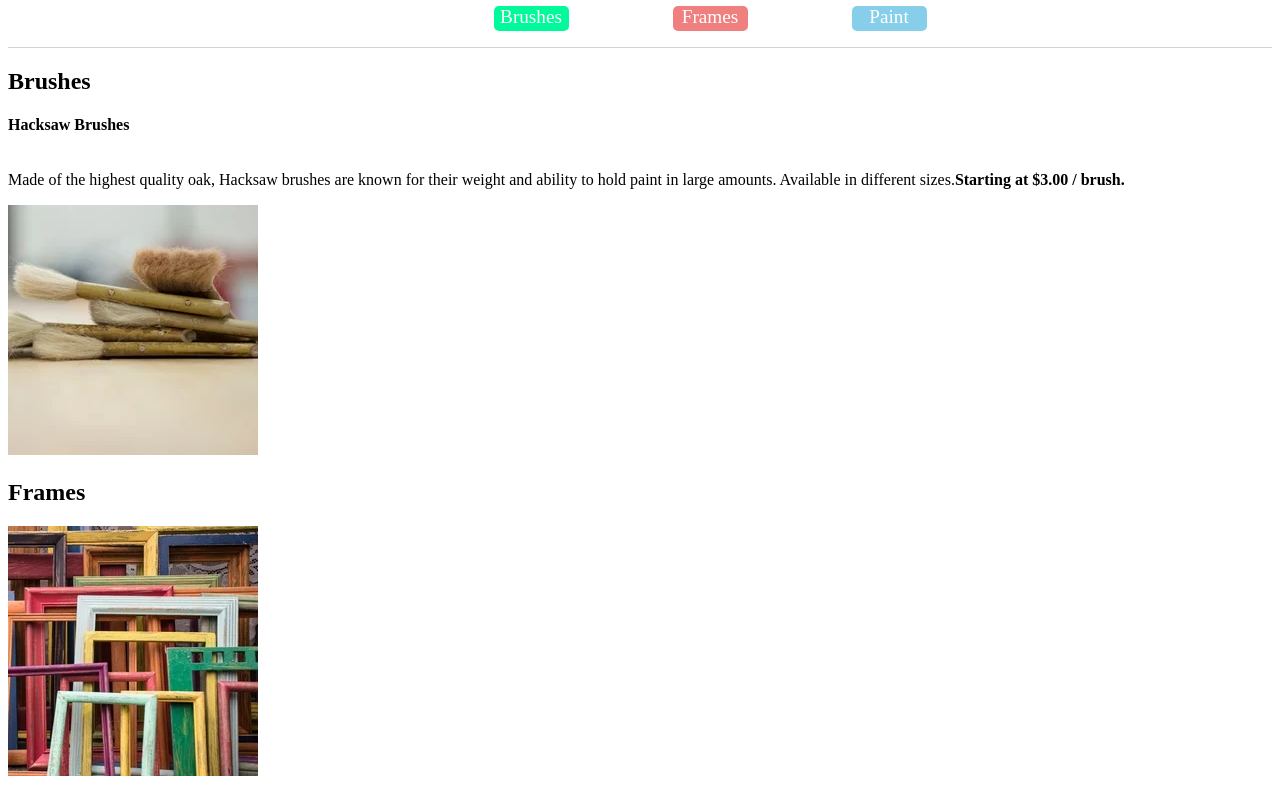
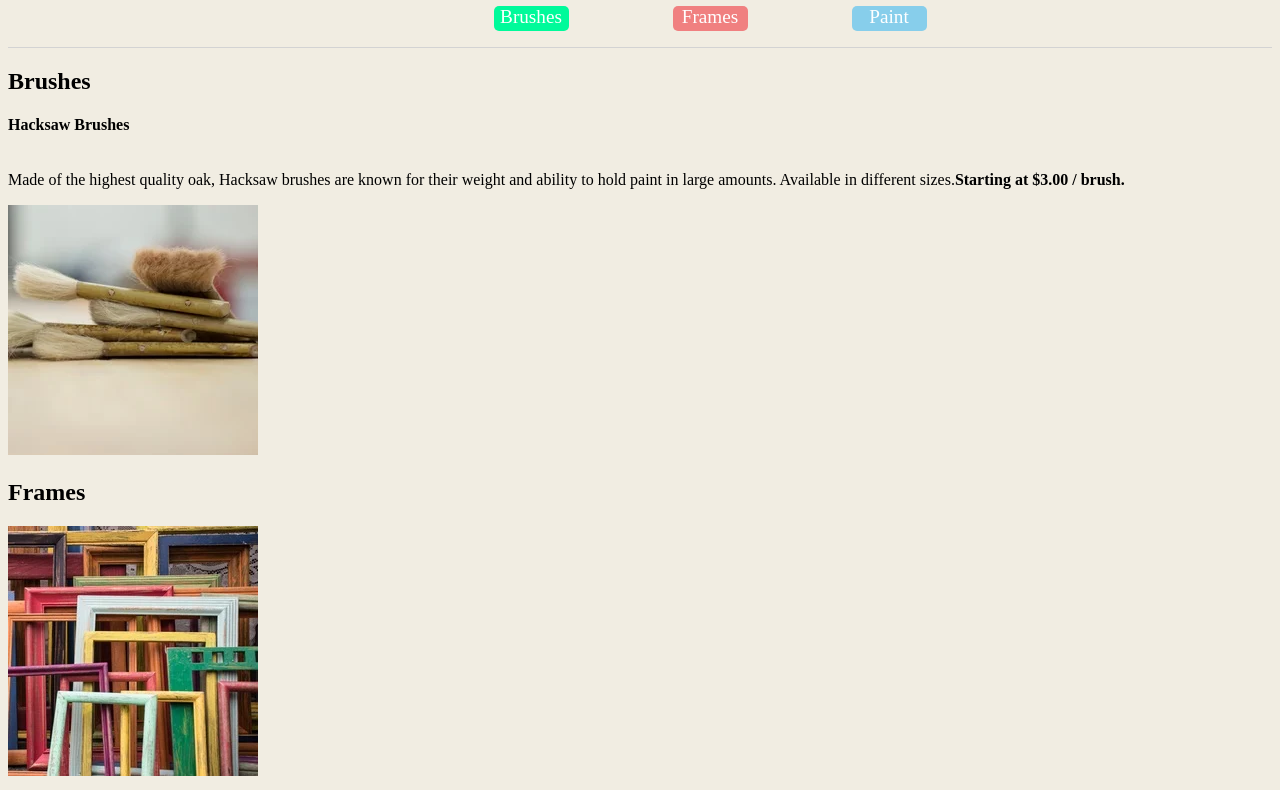
Before and after one commit to SilentStealth0/Dasmoto-s-Arts-Crafts-V2, a website: page html/index.html in a window 1280 px wide. Shown: the part 261-1051 px from the top of the page. Drawn offline with Linux system fonts and the light colour scheme.

Commit message:
Changed the Background color

```diff
--- a/css/index.css
+++ b/css/index.css
@@ -1,5 +1,6 @@
 html{
   scroll-behavior: smooth;
+  background-color: #f1ede2;
 }
 header {
   background-image: url("../img/img1.jpeg");
```
